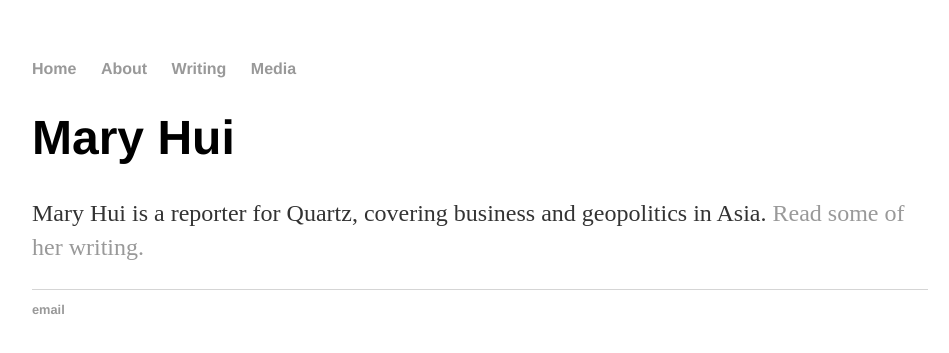
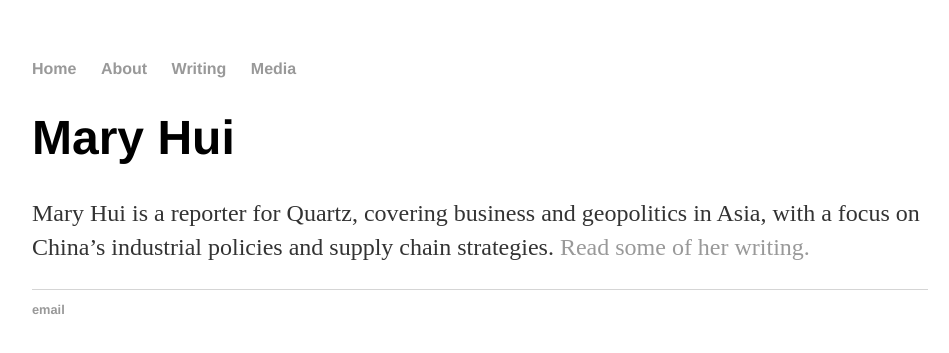
Before and after one commit to marykmhui/marykmhui, a Jekyll site: the page built from index.html, in a window 1280 px wide. Shown: the top 353 px of the page, without its empty margins (160-1109 px from the left). Built offline with Jekyll 4.4.1, drawn with Linux system fonts in a browser that asks for light colours.

Commit message:
Update index.html

```diff
--- a/index.html
+++ b/index.html
@@ -4,5 +4,5 @@ title: Mary Hui
 ---
 <div class="blurb">
 	<h1>Mary Hui</h1>
-	<p>Mary Hui is a reporter for Quartz, covering business and geopolitics in Asia. <a href="/writing">Read some of her writing.</a></p>
+	<p>Mary Hui is a reporter for Quartz, covering business and geopolitics in Asia, with a focus on China’s industrial policies and supply chain strategies. <a href="/writing">Read some of her writing.</a></p>
 </div><!-- /.blurb -->
```
